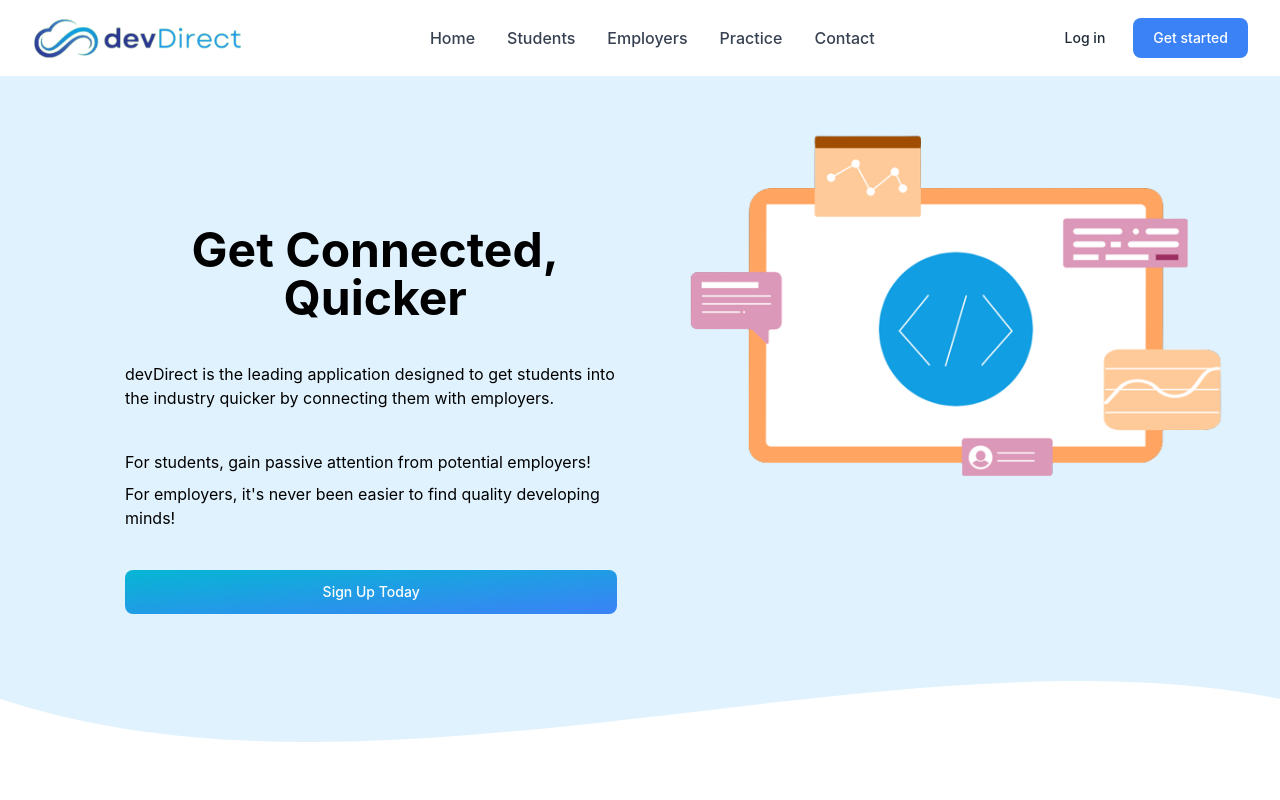
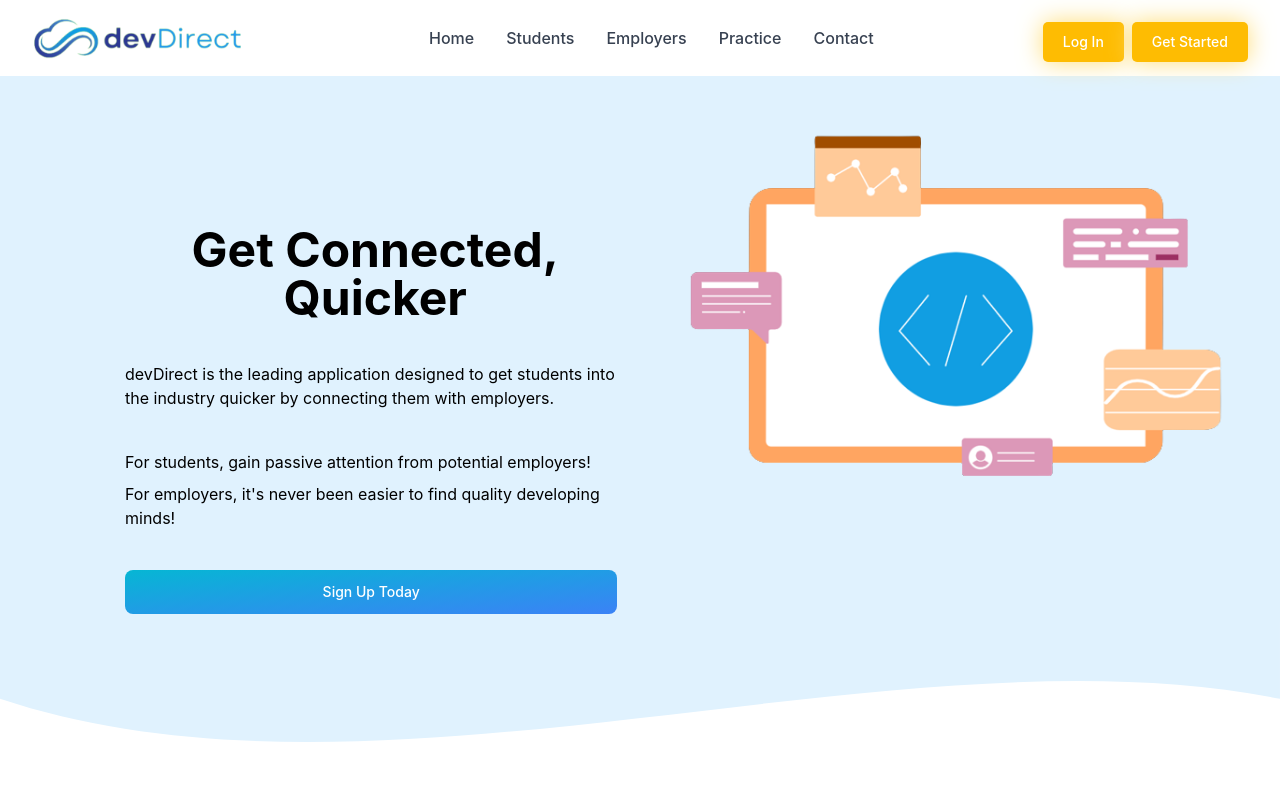
Before and after one commit to Animeet/DevDirect, a React (Create React App) app in the folder client/: page / in a window 1280 px wide. Shown: the top 800 px of the page. Built offline with nearby package versions, Linux system fonts and the light colour scheme; no server answers.

Commit message:
register and login buttons routing

```diff
--- a/client/src/components/Header.js
+++ b/client/src/components/Header.js
@@ -1,6 +1,20 @@
-import logo from '../images/logo.png';
+import logo from "../images/logo.png";
+import $ from "jquery";
 
 function Header() {
+  //   function directRegister(eventObj) {
+  //     eventObj.preventDefault();
+  //     window.location.pathname = "/register";
+  //   }
+
+  //   function directLogin(eventObj) {
+  //     eventObj.preventDefault();
+  //     window.location.pathname = "/login";
+  //   }
+
+  //   $("#log-in-btn").submit(directLogin);
+  //   $("#get-started-btn").submit(directRegister);
+
   return (
     <header>
       <nav class="bg-white border-gray-200 px-4 lg:px-6 py-2.5">
@@ -9,38 +23,123 @@ function Header() {
             <img src={logo} class="mr-3 h-14" alt="devDirect Logo" />
           </a>
           <div class="flex items-center lg:order-2">
-                        <a href="#" class="text-gray-800 hover:bg-gray-50 focus:ring-4 focus:ring-gray-300 font-medium rounded-lg text-sm px-4 lg:px-5 py-2 lg:py-2.5 mr-2 focus:outline-none">Log in</a>
-                        <a href="#" class="text-white bg-blue-500 hover:bg-primary-800 focus:ring-4 focus:ring-primary-300 font-medium rounded-lg text-sm px-4 lg:px-5 py-2 lg:py-2.5 mr-2 focus:outline-none">Get started</a>
-                        <button data-collapse-toggle="mobile-menu-2" type="button" class="inline-flex items-center p-2 ml-1 text-sm text-gray-500 rounded-lg lg:hidden hover:bg-gray-100 focus:outline-none focus:ring-2 focus:ring-gray-200" aria-controls="mobile-menu-2" aria-expanded="false">
+            {/* <a
+              href="#"
+              id="log-in-btn"
+              class="text-gray-800 hover:bg-gray-50 focus:ring-4 focus:ring-gray-300 font-medium rounded-lg text-sm px-4 lg:px-5 py-2 lg:py-2.5 mr-2 focus:outline-none"
+            >
+              Log in
+            </a> */}
+            <form action="/login" id="log-in-btn">
+              <button
+                class="btnstyle btnmove text-gray-800 hover:bg-gray-50 focus:ring-4 focus:ring-gray-300 font-medium rounded-lg text-sm px-4 lg:px-5 py-2 lg:py-2.5 mr-2 focus:outline-none"
+                type="submit"
+              >
+                Log In
+              </button>
+            </form>
+
+            {/* <a
+              href="#"
+              id="get-started-btn"
+              class="text-white bg-blue-500 hover:bg-primary-800 focus:ring-4 focus:ring-primary-300 font-medium rounded-lg text-sm px-4 lg:px-5 py-2 lg:py-2.5 mr-2 focus:outline-none"
+            >
+              Get started
+            </a> */}
+
+            <form action="/register" id="get-started-btn">
+              <button
+                class="btnstyle btnmove text-white bg-blue-500 hover:bg-primary-800 focus:ring-4 focus:ring-primary-300 font-medium rounded-lg text-sm px-4 lg:px-5 py-2 lg:py-2.5 mr-2 focus:outline-none"
+                type="submit"
+              >
+                Get Started
+              </button>
+            </form>
+            <button
+              data-collapse-toggle="mobile-menu-2"
+              type="button"
+              class="inline-flex items-center p-2 ml-1 text-sm text-gray-500 rounded-lg lg:hidden hover:bg-gray-100 focus:outline-none focus:ring-2 focus:ring-gray-200"
+              aria-controls="mobile-menu-2"
+              aria-expanded="false"
+            >
               <span class="sr-only">Open main menu</span>
-                            <svg class="w-6 h-6" fill="currentColor" viewBox="0 0 20 20" xmlns="http://www.w3.org/2000/svg"><path fill-rule="evenodd" d="M3 5a1 1 0 011-1h12a1 1 0 110 2H4a1 1 0 01-1-1zM3 10a1 1 0 011-1h12a1 1 0 110 2H4a1 1 0 01-1-1zM3 15a1 1 0 011-1h12a1 1 0 110 2H4a1 1 0 01-1-1z" clip-rule="evenodd"></path></svg>
-                            <svg class="hidden w-6 h-6" fill="currentColor" viewBox="0 0 20 20" xmlns="http://www.w3.org/2000/svg"><path fill-rule="evenodd" d="M4.293 4.293a1 1 0 011.414 0L10 8.586l4.293-4.293a1 1 0 111.414 1.414L11.414 10l4.293 4.293a1 1 0 01-1.414 1.414L10 11.414l-4.293 4.293a1 1 0 01-1.414-1.414L8.586 10 4.293 5.707a1 1 0 010-1.414z" clip-rule="evenodd"></path></svg>
+              <svg
+                class="w-6 h-6"
+                fill="currentColor"
+                viewBox="0 0 20 20"
+                xmlns="http://www.w3.org/2000/svg"
+              >
+                <path
+                  fill-rule="evenodd"
+                  d="M3 5a1 1 0 011-1h12a1 1 0 110 2H4a1 1 0 01-1-1zM3 10a1 1 0 011-1h12a1 1 0 110 2H4a1 1 0 01-1-1zM3 15a1 1 0 011-1h12a1 1 0 110 2H4a1 1 0 01-1-1z"
+                  clip-rule="evenodd"
+                ></path>
+              </svg>
+              <svg
+                class="hidden w-6 h-6"
+                fill="currentColor"
+                viewBox="0 0 20 20"
+                xmlns="http://www.w3.org/2000/svg"
+              >
+                <path
+                  fill-rule="evenodd"
+                  d="M4.293 4.293a1 1 0 011.414 0L10 8.586l4.293-4.293a1 1 0 111.414 1.414L11.414 10l4.293 4.293a1 1 0 01-1.414 1.414L10 11.414l-4.293 4.293a1 1 0 01-1.414-1.414L8.586 10 4.293 5.707a1 1 0 010-1.414z"
+                  clip-rule="evenodd"
+                ></path>
+              </svg>
             </button>
           </div>
-                    <div class="hidden justify-between items-center w-full lg:flex lg:w-auto lg:order-1" id="mobile-menu-2">
+          <div
+            class="hidden justify-between items-center w-full lg:flex lg:w-auto lg:order-1"
+            id="mobile-menu-2"
+          >
             <ul class="flex flex-col mt-4 font-medium lg:flex-row lg:space-x-8 lg:mt-0">
               <li>
-                                <a href="#" class="block py-2 pr-4 pl-3 text-gray-700 border-b border-gray-100 hover:bg-gray-50 lg:hover:bg-transparent lg:border-0 lg:hover:text-primary-700 lg:p-0">Home</a>
+                <a
+                  href="#"
+                  class="block py-2 pr-4 pl-3 text-gray-700 border-b border-gray-100 hover:bg-gray-50 lg:hover:bg-transparent lg:border-0 lg:hover:text-primary-700 lg:p-0"
+                >
+                  Home
+                </a>
               </li>
               <li>
-                                <a href="#students" class="block py-2 pr-4 pl-3 text-gray-700 border-b border-gray-100 hover:bg-gray-50 lg:hover:bg-transparent lg:border-0 lg:hover:text-primary-700 lg:p-0">Students</a>
+                <a
+                  href="#students"
+                  class="block py-2 pr-4 pl-3 text-gray-700 border-b border-gray-100 hover:bg-gray-50 lg:hover:bg-transparent lg:border-0 lg:hover:text-primary-700 lg:p-0"
+                >
+                  Students
+                </a>
               </li>
               <li>
-                                <a href="#employers" class="block py-2 pr-4 pl-3 text-gray-700 border-b border-gray-100 hover:bg-gray-50 lg:hover:bg-transparent lg:border-0 lg:hover:text-primary-700 lg:p-0">Employers</a>
+                <a
+                  href="#employers"
+                  class="block py-2 pr-4 pl-3 text-gray-700 border-b border-gray-100 hover:bg-gray-50 lg:hover:bg-transparent lg:border-0 lg:hover:text-primary-700 lg:p-0"
+                >
+                  Employers
+                </a>
               </li>
               <li>
-                                <a href="#practice" class="block py-2 pr-4 pl-3 text-gray-700 border-b border-gray-100 hover:bg-gray-50 lg:hover:bg-transparent lg:border-0 lg:hover:text-primary-700 lg:p-0">Practice</a>
+                <a
+                  href="#practice"
+                  class="block py-2 pr-4 pl-3 text-gray-700 border-b border-gray-100 hover:bg-gray-50 lg:hover:bg-transparent lg:border-0 lg:hover:text-primary-700 lg:p-0"
+                >
+                  Practice
+                </a>
               </li>
               <li>
-                                <a href="#contact" class="block py-2 pr-4 pl-3 text-gray-700 border-b border-gray-100 hover:bg-gray-50 lg:hover:bg-transparent lg:border-0 lg:hover:text-primary-700 lg:p-0">Contact</a>
+                <a
+                  href="#contact"
+                  class="block py-2 pr-4 pl-3 text-gray-700 border-b border-gray-100 hover:bg-gray-50 lg:hover:bg-transparent lg:border-0 lg:hover:text-primary-700 lg:p-0"
+                >
+                  Contact
+                </a>
               </li>
             </ul>
           </div>
         </div>
       </nav>
     </header>
-
-    )
+  );
 }
 
 export default Header;
--- a/client/src/index.css
+++ b/client/src/index.css
@@ -6,8 +6,8 @@ body {
   margin: 0;
   padding: 0;
   box-sizing: border-box;
-  font-family: -apple-system, BlinkMacSystemFont, 'Segoe UI', 'Roboto', 'Oxygen',
-    'Ubuntu', 'Cantarell', 'Fira Sans', 'Droid Sans', 'Helvetica Neue',
+  font-family: -apple-system, BlinkMacSystemFont, "Segoe UI", "Roboto", "Oxygen",
+    "Ubuntu", "Cantarell", "Fira Sans", "Droid Sans", "Helvetica Neue",
     sans-serif;
   -webkit-font-smoothing: antialiased;
   -moz-osx-font-smoothing: grayscale;
@@ -32,7 +32,7 @@ body {
 }
 
 code {
-  font-family: source-code-pro, Menlo, Monaco, Consolas, 'Courier New',
+  font-family: source-code-pro, Menlo, Monaco, Consolas, "Courier New",
     monospace;
 }
 
@@ -48,7 +48,7 @@ code {
   padding: 25px;
 }
 
-.mytabs input[type='radio'] {
+.mytabs input[type="radio"] {
   display: none;
 }
 
@@ -78,7 +78,7 @@ code {
   display: none;
 }
 
-.mytabs input[type='radio']:checked + label + .tab {
+.mytabs input[type="radio"]:checked + label + .tab {
   display: block;
 }
 
@@ -144,7 +144,6 @@ code {
   background-color: rgb(130, 130, 130);
 }
 
-
 .practice-section {
   background-color: rgb(130, 130, 130);
   height: 65vh;
@@ -156,7 +155,7 @@ code {
   width: 75%;
 }
 
-.register-form{
+.register-form {
   display: flex;
   flex-direction: column;
   align-items: center;
@@ -166,3 +165,16 @@ code {
 .register-form input {
   width: 50%;
 }
+
+.btnstyle {
+  padding: 7px;
+  background-color: rgb(254, 188, 2);
+  color: white;
+  border: none;
+  border-radius: 5px;
+  box-shadow: 0 0 25px rgb(255, 221, 118);
+}
+
+.btnmove {
+  margin-top: 8.5px;
+}
```
Lines whose indentation alone changed are shown as unchanged.
